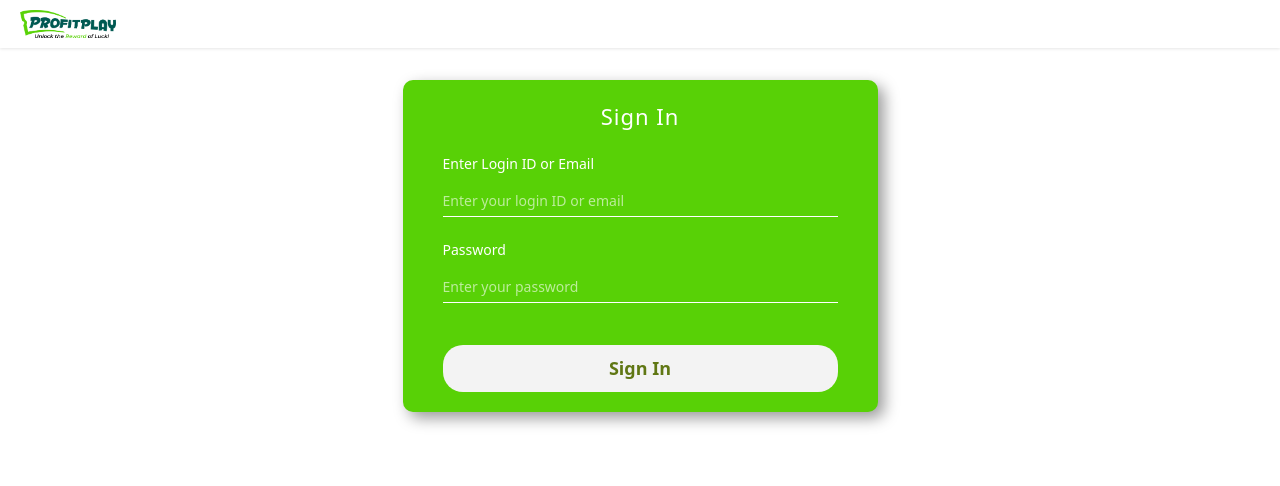
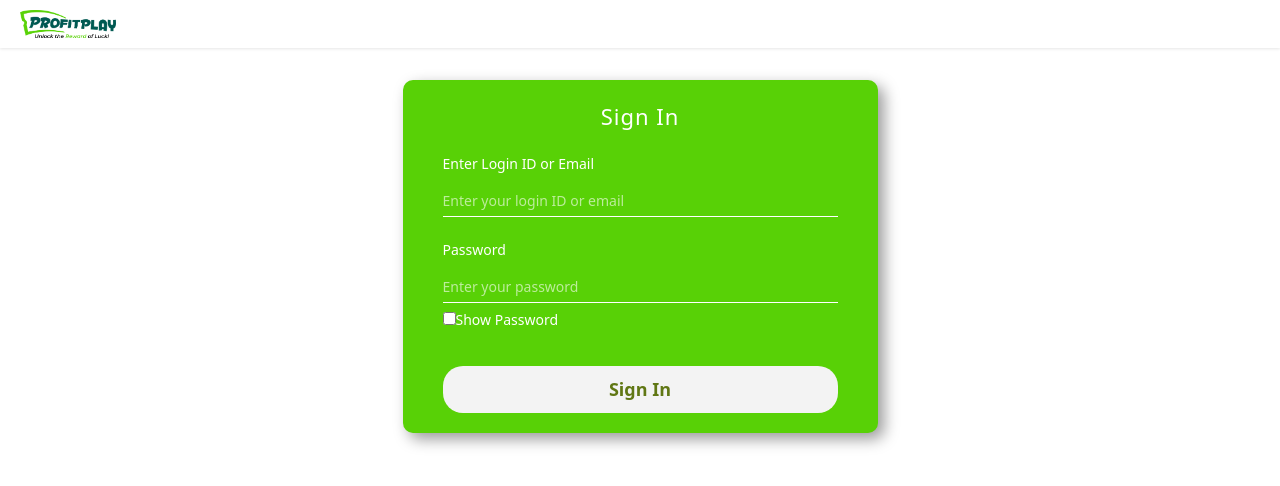
Before and after one commit to KimFarida/ticketingProject, a React (Vite) app in the folder FRONTEND/: page /signin in a window 1280 px wide. Shown: the top 486 px of the page. Built offline with nearby package versions, Linux system fonts and the light colour scheme.

Commit message:
Refactor : Adde Show Password to SiginIn

```diff
--- a/FRONTEND/src/pages/signInPage.tsx
+++ b/FRONTEND/src/pages/signInPage.tsx
@@ -9,6 +9,7 @@
   const [password, setPassword] = useState("");
   const [error, setError] = useState("");
   const [success, setSuccess] = useState("");
+  const [showPassword, setShowPassword] = useState(false);
 
   const navigate = useNavigate();
 
@@ -105,7 +106,7 @@
             <div className="form-group">
               <label htmlFor="password">Password</label>
               <input
-                type="password"
+                  type={showPassword ? 'text' : 'password'}
                   id="password"
                   value={password}
                   onChange={(e) => setPassword(e.target.value)}
@@ -113,6 +114,14 @@
                   required
                   className="input"
               />
+              <label>
+                <input
+                    type="checkbox"
+                    checked={showPassword}
+                    onChange={() => setShowPassword(!showPassword)}
+                />
+                 Show Password
+              </label>
             </div>
 
             {/* Error and Success Messages */}
```
Lines whose indentation alone changed are shown as unchanged.
